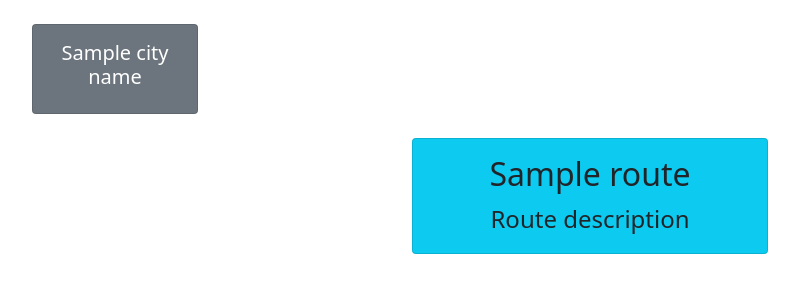
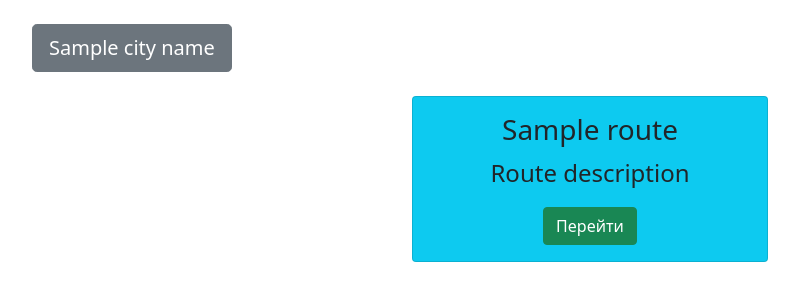
Before and after one commit to gettrip/frontend, a Flask app: template frontend/templates/routes.html in a window 1280 px wide. Shown: the top 301 px of the page, without its empty margins (50-849 px from the left). Run offline with Flask 2, Linux system fonts and the light colour scheme; the template is opened without the code that fills it: most values are stand-ins (such as "Sample title", 1, 10 or a date in 2020).

Commit message:
route select added

```diff
--- a/frontend/schemas.py
+++ b/frontend/schemas.py
@@ -7,6 +7,7 @@ class City(BaseModel):
 
 
 class Route(BaseModel):
+    uid: int
     name: str
     city_id: int
 
--- a/frontend/templates/routes.html
+++ b/frontend/templates/routes.html
@@ -2,13 +2,9 @@
 
 {% block content %}
 
-    <div class="row row-cols-1 row-cols-md-6">
+    <div class="row">
         <div class="col mb-4">
-            <div class="card text-white bg-secondary text-center">
-                <div class="card-body">
-                    <h5 class="card-title">{{ city_name }}</h5>
-                </div>
-            </div>
+            <a href='/cities' class="btn btn-secondary btn-lg">{{ city_name }}</a>
         </div>
     </div>
     <div class="row row-cols-1 row-cols-md-3 justify-content-md-center">
@@ -16,9 +12,11 @@
             <div class="col mb-4" >
                 <div class="card h-100 text-dark bg-info text-center">
                     <div class="card-body">
-                        <h5 class="card-title fs-2">{{ route.name }}</h5>
+                        <h3 class="card-title">{{ route.name }}</h3>
                         <p class="card-text fs-4">Route description</p>
+                        <a href="{{city_id}}/routes/{{ route.uid }}/places" class="btn btn-success">Перейти</a>
                     </div>
+
                 </div>
             </div>
         {% endfor %}
--- a/frontend/view/routes.py
+++ b/frontend/view/routes.py
@@ -14,5 +14,6 @@ def show_routes(city_id):
     return render_template(
         'routes.html',
         city_name=city.name,
+        city_id=city.uid,
         city_routes=[route.dict() for route in routes],
     )
```
